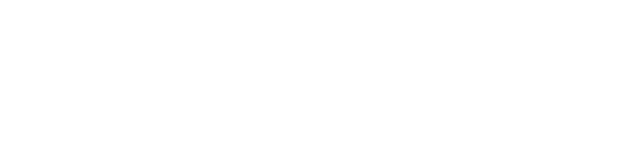
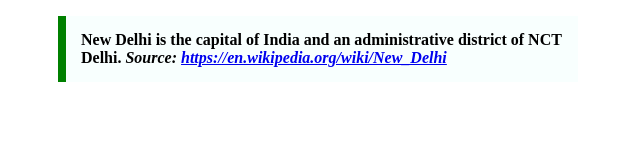
Before and after one commit to acciojob/trivia-sufirang, a website: page main.html in a window 1280 px wide. Shown: the whole page, without its empty margins (0-640 px from the left). Drawn offline with Linux system fonts and the light colour scheme.

Commit message:
created a submission

```diff
--- a/main.html
+++ b/main.html
@@ -8,6 +8,17 @@
 
 <body>
 	<!-- the entire body must be written by student -->
+
+<div style="max-width: 600px; margin: 10px;">
+  <blockquote style="padding: 15px; border-left: 8px solid green; background-color: #f8fffe; font-weight: bold;">
+    New Delhi is the capital of India and an administrative district of NCT Delhi.
+    <cite>Source: <a href="https://en.wikipedia.org/wiki/New_Delhi" target="_blank">https://en.wikipedia.org/wiki/New_Delhi</a></cite>
+  </blockquote>
+</div>
+
+
+
+
     <script type="text/javascript" src="./script.js">
 </script>
 
```
